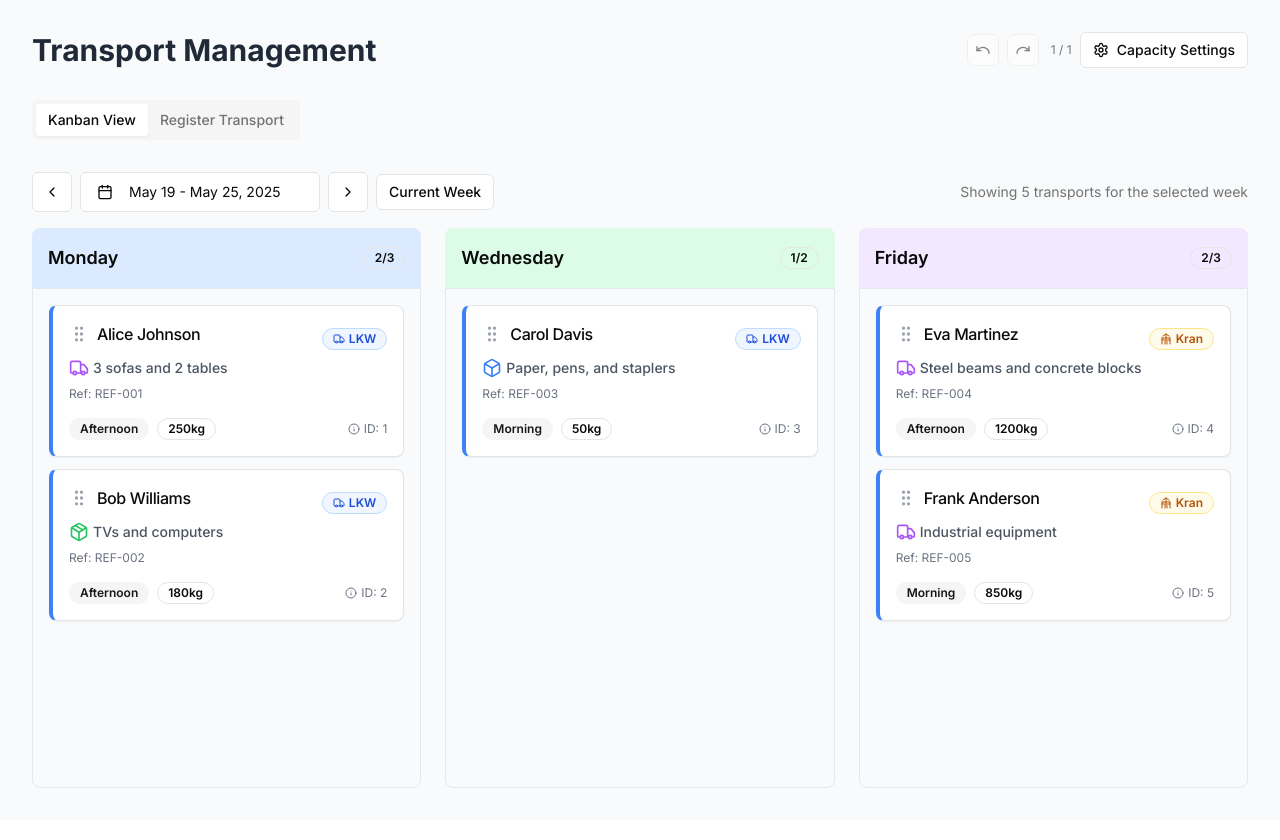
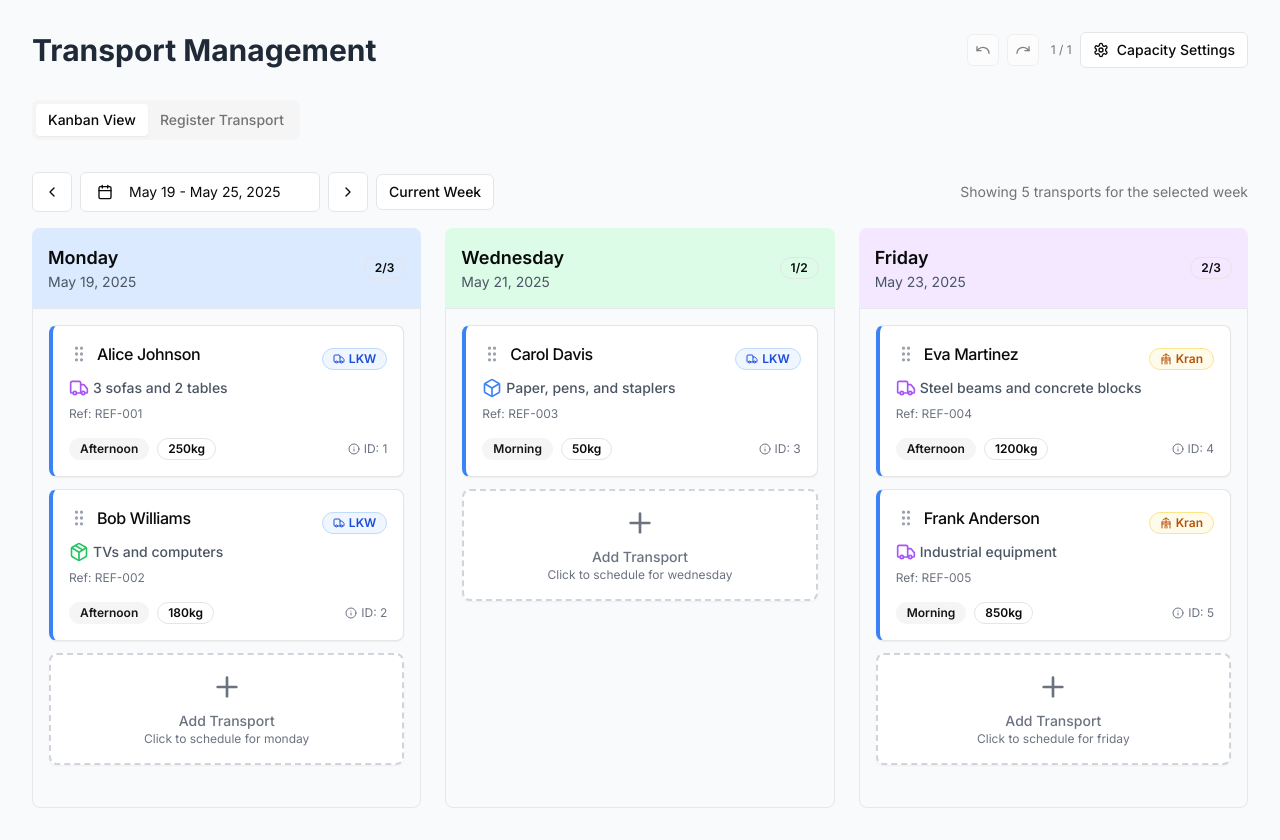
Before and after one commit to OliverBrenningmeyer/v0-tour-planner-tool, a Next.js app: page / in a window 1280 px wide. Built offline with nearby package versions, Linux system fonts and the light colour scheme.

Commit message:
feat: display full dates on Kanban column headers
Update Kanban to show weekday and date in column headers.

Co-authored-by: Oliver <165566021+OliverBrenningmeyer@users.noreply.github.com>

```diff
--- a/components/droppable-column.tsx
+++ b/components/droppable-column.tsx
@@ -4,14 +4,18 @@ import { useDroppable } from "@dnd-kit/core"
 import { SortableContext, verticalListSortingStrategy } from "@dnd-kit/sortable"
 import { Badge } from "@/components/ui/badge"
 import { DraggableTransportCard } from "./draggable-transport-card"
+import { EmptySlot } from "./empty-slot"
 import type { DroppableColumnProps } from "@/lib/types"
+import { format } from "date-fns"
 
 export function DroppableColumn({
   day,
+  date,
   transports,
   capacityLimit,
   isAtCapacity,
   onTransportClick,
+  onEmptySlotClick,
 }: DroppableColumnProps) {
   const { setNodeRef, isOver } = useDroppable({
     id: day.toLowerCase(),
@@ -19,6 +23,13 @@ export function DroppableColumn({
 
   const formattedDay = day.charAt(0).toUpperCase() + day.slice(1)
   const transportIds = transports.map((t) => t.id)
+
+  // Calculate number of empty slots to display
+  const emptySlotCount = Math.max(0, capacityLimit - transports.length)
+  const emptySlots = Array.from({ length: emptySlotCount }, (_, i) => i)
+
+  // Format the date
+  const formattedDate = date ? format(date, "MMM d, yyyy") : ""
 
   // Determine column header color based on capacity and drag over state
   const getColumnHeaderClass = () => {
@@ -40,7 +51,10 @@ export function DroppableColumn({
     <div className="flex flex-col h-full">
       <div className={`p-4 rounded-t-lg ${getColumnHeaderClass()}`}>
         <div className="flex justify-between items-center">
-          <h3 className="font-semibold text-lg">{formattedDay}</h3>
+          <div>
+            <h3 className="font-semibold text-lg">{formattedDay}</h3>
+            {date && <p className="text-sm text-gray-600">{formattedDate}</p>}
+          </div>
           <Badge variant={isAtCapacity ? "destructive" : "outline"}>
             {transports.length}/{capacityLimit}
           </Badge>
@@ -53,7 +67,7 @@ export function DroppableColumn({
         }`}
       >
         <SortableContext items={transportIds} strategy={verticalListSortingStrategy}>
-          {transports.length === 0 ? (
+          {transports.length === 0 && emptySlots.length === 0 ? (
             <div className="flex items-center justify-center h-full text-gray-400">No transports scheduled</div>
           ) : (
             <div className="space-y-3">
@@ -66,6 +80,15 @@ export function DroppableColumn({
                   onClick={onTransportClick ? () => onTransportClick(transport) : undefined}
                 />
               ))}
+
+              {/* Empty slots */}
+              {emptySlots.map((_, index) => (
+                <EmptySlot
+                  key={`empty-${day}-${index}`}
+                  day={day.toLowerCase()}
+                  onClick={onEmptySlotClick || (() => {})}
+                />
+              ))}
             </div>
           )}
         </SortableContext>
--- /dev/null
+++ b/components/empty-slot.tsx
@@ -0,0 +1,24 @@
+"use client"
+
+import { Plus } from "lucide-react"
+import { Card, CardContent } from "@/components/ui/card"
+
+interface EmptySlotProps {
+  day: string
+  onClick: (day: string) => void
+}
+
+export function EmptySlot({ day, onClick }: EmptySlotProps) {
+  return (
+    <Card
+      className="border-dashed border-2 border-gray-300 hover:border-blue-400 hover:bg-blue-50 transition-colors cursor-pointer"
+      onClick={() => onClick(day)}
+    >
+      <CardContent className="p-4 flex flex-col items-center justify-center text-gray-500 hover:text-blue-600">
+        <Plus className="h-8 w-8 mb-2" />
+        <p className="text-sm font-medium">Add Transport</p>
+        <p className="text-xs">Click to schedule for {day}</p>
+      </CardContent>
+    </Card>
+  )
+}
--- a/components/transport-dashboard.tsx
+++ b/components/transport-dashboard.tsx
@@ -1,6 +1,6 @@
 "use client"
 
-import { useState } from "react"
+import { useState, useEffect } from "react"
 import { Tabs, TabsContent, TabsList, TabsTrigger } from "@/components/ui/tabs"
 import { TransportRegistrationForm } from "./transport-registration-form"
 import { TransportKanbanBoard } from "./transport-kanban-board"
@@ -330,6 +330,9 @@ export default function TransportDashboard() {
   // Active tab state
   const [activeTab, setActiveTab] = useState("kanban")
 
+  // Selected day for registration form
+  const [selectedDay, setSelectedDay] = useState<string | null>(null)
+
   // Toast for notifications
   const { toast } = useToast()
 
@@ -361,6 +364,12 @@ export default function TransportDashboard() {
     },
     enabled: activeTab === "kanban",
   })
+
+  // Handle empty slot click
+  const handleEmptySlotClick = (day: string) => {
+    setSelectedDay(day)
+    setActiveTab("register")
+  }
 
   // Filter transports by selected week
   const getTransportsForSelectedWeek = () => {
@@ -404,6 +413,10 @@ export default function TransportDashboard() {
       description: `${newTransport.customerName} has been scheduled for ${newTransport.deliveryDay}`,
       duration: 2000,
     })
+
+    // Reset selected day and switch back to kanban view
+    setSelectedDay(null)
+    setActiveTab("kanban")
   }
 
   const handleTransportsChange = (updatedTransports: Transport[]) => {
@@ -427,6 +440,13 @@ export default function TransportDashboard() {
 
   // Get transports for the selected week
   const filteredTransports = getTransportsForSelectedWeek()
+
+  // Reset selected day when tab changes
+  useEffect(() => {
+    if (activeTab !== "register") {
+      setSelectedDay(null)
+    }
+  }, [activeTab])
 
   return (
     <div className="container mx-auto py-8">
@@ -465,7 +485,7 @@ export default function TransportDashboard() {
         </div>
       </div>
 
-      <Tabs defaultValue="kanban" className="w-full" onValueChange={setActiveTab}>
+      <Tabs value={activeTab} className="w-full" onValueChange={setActiveTab}>
         <TabsList className="mb-6">
           <TabsTrigger value="kanban">Kanban View</TabsTrigger>
           <TabsTrigger value="register">Register Transport</TabsTrigger>
@@ -483,6 +503,8 @@ export default function TransportDashboard() {
             transports={filteredTransports}
             capacityPerDay={capacityPerDay}
             onTransportsChange={handleTransportsChange}
+            onEmptySlotClick={handleEmptySlotClick}
+            selectedWeek={selectedWeek}
           />
         </TabsContent>
 
@@ -491,6 +513,7 @@ export default function TransportDashboard() {
             onAddTransport={handleAddTransport}
             transports={transports}
             capacityPerDay={capacityPerDay}
+            initialDay={selectedDay}
           />
         </TabsContent>
       </Tabs>
--- a/components/transport-kanban-board.tsx
+++ b/components/transport-kanban-board.tsx
@@ -20,14 +20,23 @@ import { DroppableColumn } from "./droppable-column"
 import { TransportDetailDialog } from "./transport-detail-dialog"
 import type { Transport } from "@/lib/types"
 import { getTransportsByDay } from "@/lib/dnd-utils"
+import { startOfWeek, addDays } from "date-fns"
 
 interface TransportKanbanBoardProps {
   transports: Transport[]
   capacityPerDay: Record<string, number>
   onTransportsChange: (transports: Transport[]) => void
+  onEmptySlotClick?: (day: string) => void
+  selectedWeek: Date
 }
 
-export function TransportKanbanBoard({ transports, capacityPerDay, onTransportsChange }: TransportKanbanBoardProps) {
+export function TransportKanbanBoard({
+  transports,
+  capacityPerDay,
+  onTransportsChange,
+  onEmptySlotClick,
+  selectedWeek,
+}: TransportKanbanBoardProps) {
   const [activeTransport, setActiveTransport] = useState<Transport | null>(null)
   const [dragError, setDragError] = useState<string | null>(null)
   const [activeColumn, setActiveColumn] = useState<string | null>(null)
@@ -50,6 +59,12 @@ export function TransportKanbanBoard({ transports, capacityPerDay, onTransportsC
   const mondayTransports = getTransportsByDay(transports, "monday")
   const wednesdayTransports = getTransportsByDay(transports, "wednesday")
   const fridayTransports = getTransportsByDay(transports, "friday")
+
+  // Calculate the actual dates for Monday, Wednesday, and Friday of the selected week
+  const weekStart = startOfWeek(selectedWeek, { weekStartsOn: 1 }) // Start on Monday
+  const mondayDate = weekStart // Monday is the start of the week
+  const wednesdayDate = addDays(weekStart, 2) // Wednesday is 2 days after Monday
+  const fridayDate = addDays(weekStart, 4) // Friday is 4 days after Monday
 
   // Check if a day is at capacity
   const isDayAtCapacity = (day: string) => {
@@ -168,26 +183,32 @@ export function TransportKanbanBoard({ transports, capacityPerDay, onTransportsC
         <div className="grid grid-cols-1 md:grid-cols-3 gap-6">
           <DroppableColumn
             day="Monday"
+            date={mondayDate}
             transports={mondayTransports}
             capacityLimit={capacityPerDay.monday}
             isAtCapacity={isDayAtCapacity("monday")}
             onTransportClick={handleTransportClick}
+            onEmptySlotClick={onEmptySlotClick}
           />
 
           <DroppableColumn
             day="Wednesday"
+            date={wednesdayDate}
             transports={wednesdayTransports}
             capacityLimit={capacityPerDay.wednesday}
             isAtCapacity={isDayAtCapacity("wednesday")}
             onTransportClick={handleTransportClick}
+            onEmptySlotClick={onEmptySlotClick}
           />
 
           <DroppableColumn
             day="Friday"
+            date={fridayDate}
             transports={fridayTransports}
             capacityLimit={capacityPerDay.friday}
             isAtCapacity={isDayAtCapacity("friday")}
             onTransportClick={handleTransportClick}
+            onEmptySlotClick={onEmptySlotClick}
           />
         </div>
 
--- a/components/transport-registration-form.tsx
+++ b/components/transport-registration-form.tsx
@@ -2,7 +2,7 @@
 
 import type React from "react"
 
-import { useState } from "react"
+import { useState, useEffect } from "react"
 import { Building, User, Package, FileText, Loader2, CalendarIcon } from "lucide-react"
 import { Button } from "@/components/ui/button"
 import { Card, CardContent, CardDescription, CardHeader, CardTitle } from "@/components/ui/card"
@@ -20,21 +20,23 @@ interface TransportRegistrationFormProps {
   onAddTransport: (transport: Transport) => void
   transports: Transport[]
   capacityPerDay: Record<string, number>
+  initialDay?: string | null
 }
 
 export function TransportRegistrationForm({
   onAddTransport,
   transports,
   capacityPerDay,
+  initialDay = null,
 }: TransportRegistrationFormProps) {
   // Orderer information
   const [ordererBranch] = useState("Berlin Branch") // Prefilled from bexOS login
   const [ordererName] = useState("John Doe") // Prefilled from bexOS login
 
   // Delivery date details
-  const [latestDeliveryDay, setLatestDeliveryDay] = useState("monday")
+  const [latestDeliveryDay, setLatestDeliveryDay] = useState("")
   const [latestDeliveryTimeWindow, setLatestDeliveryTimeWindow] = useState<"Morning" | "Afternoon">("Morning")
-  const [idealDeliveryDay, setIdealDeliveryDay] = useState("monday")
+  const [idealDeliveryDay, setIdealDeliveryDay] = useState(initialDay || "monday")
   const [idealDeliveryTimeWindow, setIdealDeliveryTimeWindow] = useState<"Morning" | "Afternoon">("Morning")
 
   // Customer information
@@ -59,6 +61,13 @@ export function TransportRegistrationForm({
 
   const [isSubmitting, setIsSubmitting] = useState(false)
   const [error, setError] = useState<string | null>(null)
+
+  // Update ideal delivery day when initialDay changes
+  useEffect(() => {
+    if (initialDay) {
+      setIdealDeliveryDay(initialDay)
+    }
+  }, [initialDay])
 
   // Get the actual delivery date based on the selected day
   const getDeliveryDate = (day: string): Date => {
@@ -96,14 +105,22 @@ export function TransportRegistrationForm({
   const handleSubmit = (e: React.FormEvent) => {
     e.preventDefault()
 
-    if (!customerName || !loadDescription || !latestDeliveryDay) {
+    if (!customerName || !loadDescription) {
       setError("Please fill in all required fields")
       return
     }
 
-    if (isDayAtCapacity(latestDeliveryDay)) {
+    // Use ideal delivery day if latest delivery day is not set
+    const deliveryDay = latestDeliveryDay || idealDeliveryDay
+
+    if (!deliveryDay) {
+      setError("Please select a delivery day")
+      return
+    }
+
+    if (isDayAtCapacity(deliveryDay)) {
       setError(
-        `${latestDeliveryDay.charAt(0).toUpperCase() + latestDeliveryDay.slice(1)} is at capacity (${capacityPerDay[latestDeliveryDay]}). Please select another day.`,
+        `${deliveryDay.charAt(0).toUpperCase() + deliveryDay.slice(1)} is at capacity (${capacityPerDay[deliveryDay]}). Please select another day.`,
       )
       return
     }
@@ -111,7 +128,7 @@ export function TransportRegistrationForm({
     setIsSubmitting(true)
 
     // Get the delivery date based on the selected day
-    const deliveryDate = getDeliveryDate(latestDeliveryDay)
+    const deliveryDate = getDeliveryDate(deliveryDay)
 
     // Simulate API call
     setTimeout(() => {
@@ -123,7 +140,7 @@ export function TransportRegistrationForm({
         ordererName,
 
         // Delivery date details
-        latestDeliveryDay,
+        latestDeliveryDay: latestDeliveryDay || idealDeliveryDay, // Use ideal day as fallback
         latestDeliveryTimeWindow,
         idealDeliveryDay,
         idealDeliveryTimeWindow,
@@ -157,7 +174,7 @@ export function TransportRegistrationForm({
         // Legacy fields
         name: customerName, // Use customer name as transport name for compatibility
         description: loadDescription, // Use load description for compatibility
-        deliveryDay: latestDeliveryDay, // Use latest delivery day for compatibility
+        deliveryDay: deliveryDay, // Use the determined delivery day
         status: "pending",
         vehicleType: unloadingOptions.includes("with crane") ? "Kran" : "LKW", // Determine vehicle type from unloading options
       }
@@ -165,6 +182,8 @@ export function TransportRegistrationForm({
       onAddTransport(newTransport)
 
       // Reset form
+      setLatestDeliveryDay("")
+      setIdealDeliveryDay("monday")
       setCustomerName("")
       setCustomerAddress("")
       setCustomerPhone("")
@@ -183,7 +202,11 @@ export function TransportRegistrationForm({
     <Card className="w-full max-w-3xl mx-auto">
       <CardHeader>
         <CardTitle>Register New Transport</CardTitle>
-        <CardDescription>Schedule a new transport for delivery</CardDescription>
+        <CardDescription>
+          {initialDay
+            ? `Schedule a new transport for ${initialDay.charAt(0).toUpperCase() + initialDay.slice(1)}`
+            : "Schedule a new transport for delivery"}
+        </CardDescription>
       </CardHeader>
       <CardContent>
         <form onSubmit={handleSubmit} className="space-y-6">
@@ -226,8 +249,13 @@ export function TransportRegistrationForm({
               <div className="grid grid-cols-1 gap-4">
                 <div className="space-y-2">
                   <Label htmlFor="latestDeliveryDay">Day</Label>
-                  <DeliveryDatePicker value={latestDeliveryDay} onChange={setLatestDeliveryDay} label="latest" />
-                  {isDayAtCapacity(latestDeliveryDay) && (
+                  <DeliveryDatePicker
+                    value={latestDeliveryDay}
+                    onChange={setLatestDeliveryDay}
+                    label="latest"
+                    placeholder="Select a day (optional)"
+                  />
+                  {latestDeliveryDay && isDayAtCapacity(latestDeliveryDay) && (
                     <p className="text-sm text-red-500">Warning: This day is at capacity</p>
                   )}
                 </div>
@@ -257,6 +285,11 @@ export function TransportRegistrationForm({
                 <div className="space-y-2">
                   <Label htmlFor="idealDeliveryDay">Day</Label>
                   <DeliveryDatePicker value={idealDeliveryDay} onChange={setIdealDeliveryDay} label="ideal" />
+                  {initialDay && (
+                    <p className="text-sm text-blue-600">
+                      Pre-filled from selected slot: {initialDay.charAt(0).toUpperCase() + initialDay.slice(1)}
+                    </p>
+                  )}
                 </div>
                 <div className="space-y-2">
                   <Label>Time Window</Label>
--- a/lib/types.ts
+++ b/lib/types.ts
@@ -53,8 +53,10 @@ export interface DraggableTransportCardProps {
 
 export interface DroppableColumnProps {
   day: string
+  date?: Date
   transports: Transport[]
   capacityLimit: number
   isAtCapacity: boolean
   onTransportClick?: (transport: Transport) => void
+  onEmptySlotClick?: (day: string) => void
 }
```
Also changed, not shown: components/delivery-date-picker.tsx (+23 -3 lines).
